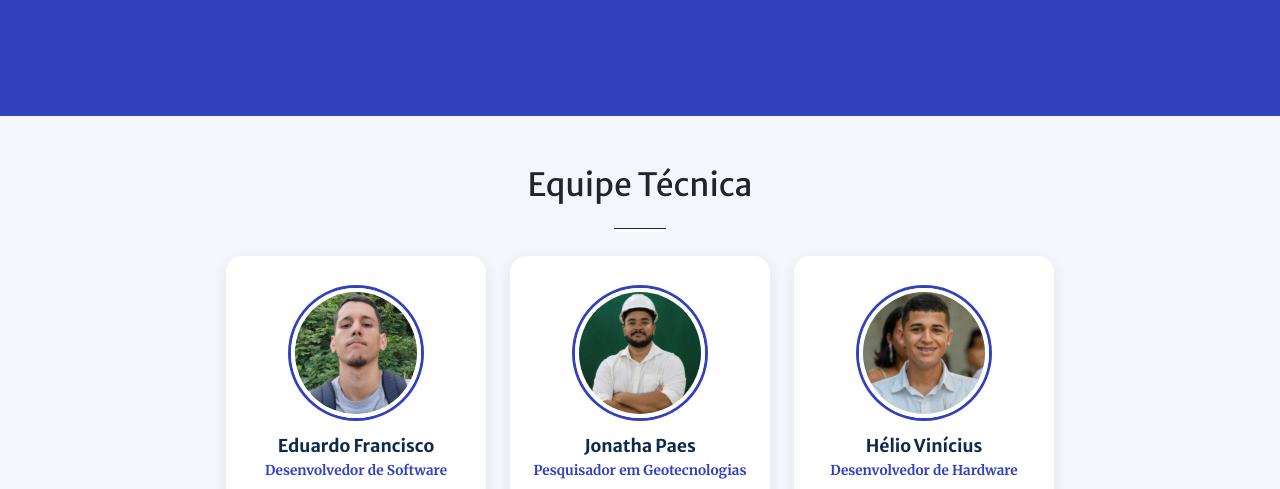
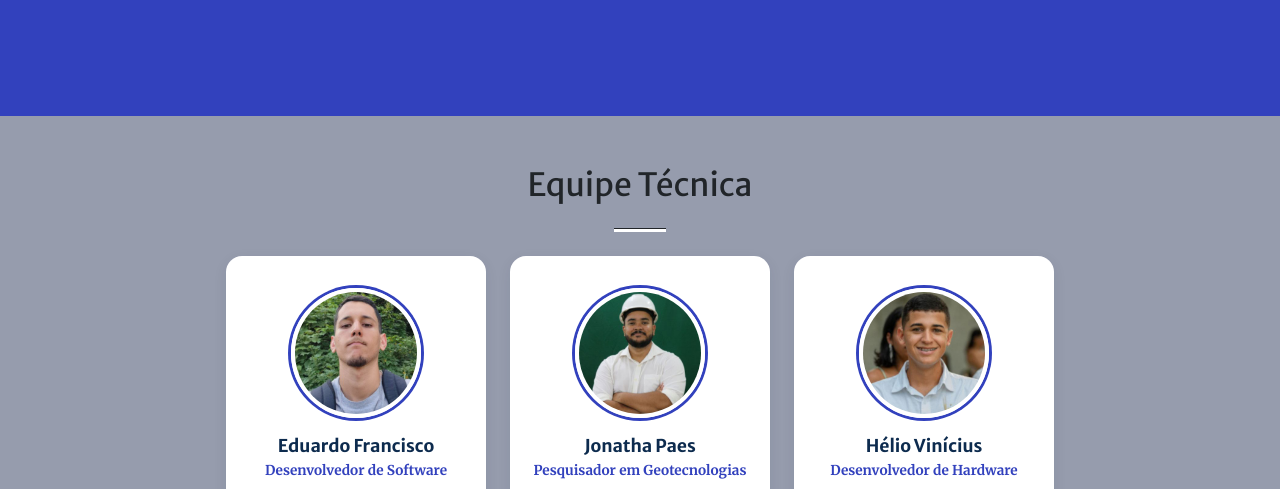
Before and after one commit to eduardofd/Projeto-GETA, a website: page public/index.html in a window 1280 px wide. Shown: the part 1162-1651 px from the top of the page. Drawn offline with nearby package versions, Linux system fonts and the light colour scheme.

Commit message:
logo e cor do background do monitor

```diff
--- a/public/css/equipe.css
+++ b/public/css/equipe.css
@@ -1,5 +1,6 @@
 /* ===== Equipe Técnica ===== */
-#equipe { background-color: #f4f6fb; }
+
+#equipe { background-color: #969cad; }
 
 .equipe-grid {
   display: flex;
```
Also changed, not shown: public/monitor.html (+1 -1 lines).
